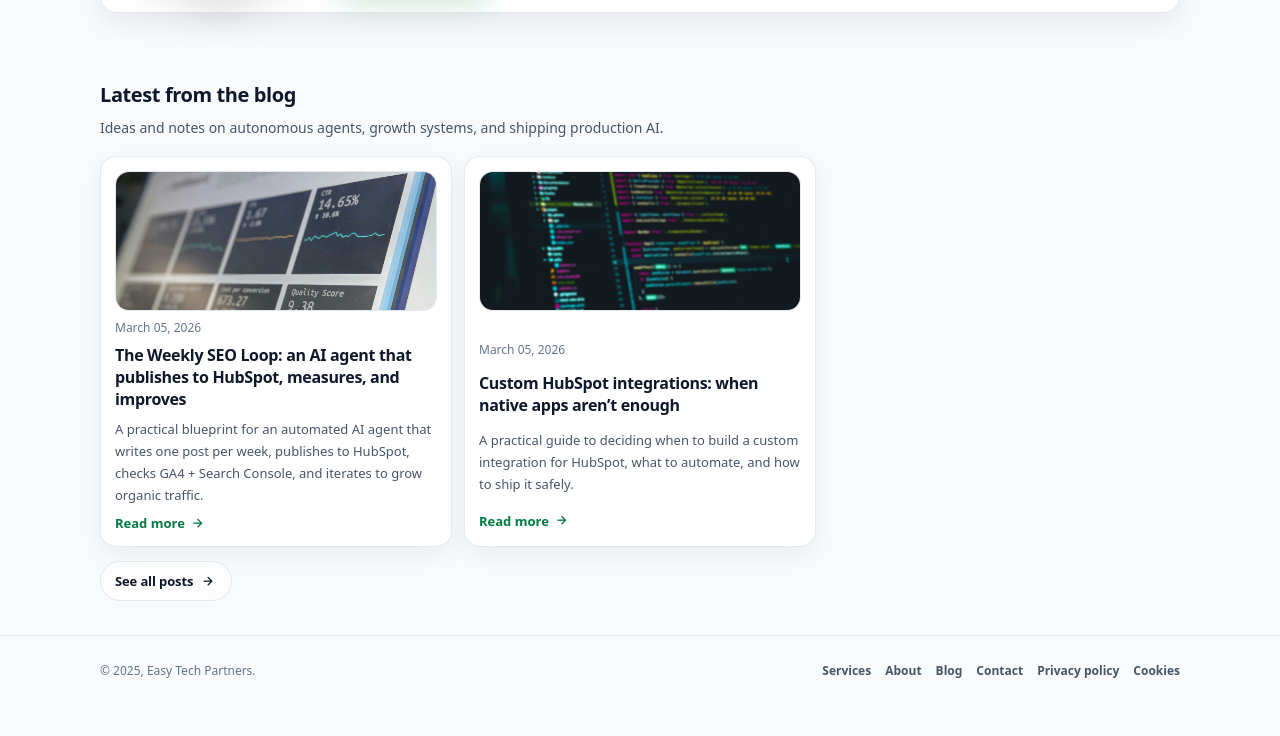
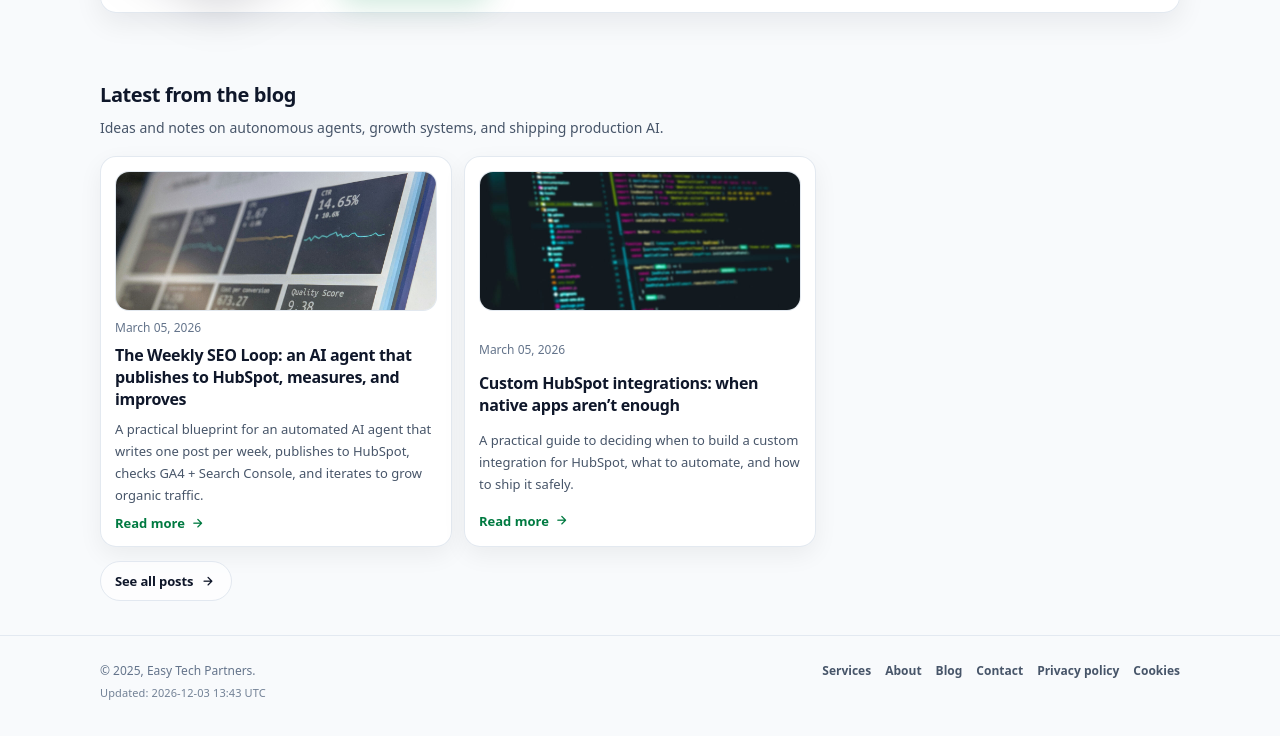
Before and after one commit to etp-krystian/sisivo-com, an Eleventy site: page src/index.md in a window 1280 px wide. Shown: the part 2610-3346 px from the top of the page. Built offline with nearby package versions, Linux system fonts and the light colour scheme; Eleventy itself is replaced by a stand-in of ours; files that its build step writes are made by us from their sources.

Commit message:
Add footer last updated timestamp

```diff
--- a/src/_includes/base.njk
+++ b/src/_includes/base.njk
@@ -918,6 +918,17 @@
         font-size: 12px;
       }
 
+      .footer-build {
+        margin-top: 6px;
+        font-size: 11px;
+        color: rgba(100, 116, 139, 0.9);
+        letter-spacing: 0.01em;
+      }
+
+      .footer-build time {
+        font-variant-numeric: tabular-nums;
+      }
+
       .footer-grid {
         display: grid;
         grid-template-columns: minmax(0, 1.6fr) minmax(0, 1fr);
@@ -2094,6 +2105,10 @@
         <div class="container footer-grid">
           <div>
             <div>© 2025, Easy Tech Partners.</div>
+            <div class="footer-build">
+              Updated:
+              <time datetime="{{ build.iso }}">{{ build.display }}</time>
+            </div>
           </div>
           <div class="footer-links" aria-label="Footer links">
             <a href="/services/">Services</a>
```
Also changed, not shown: .eleventy.js, 14 other files.
